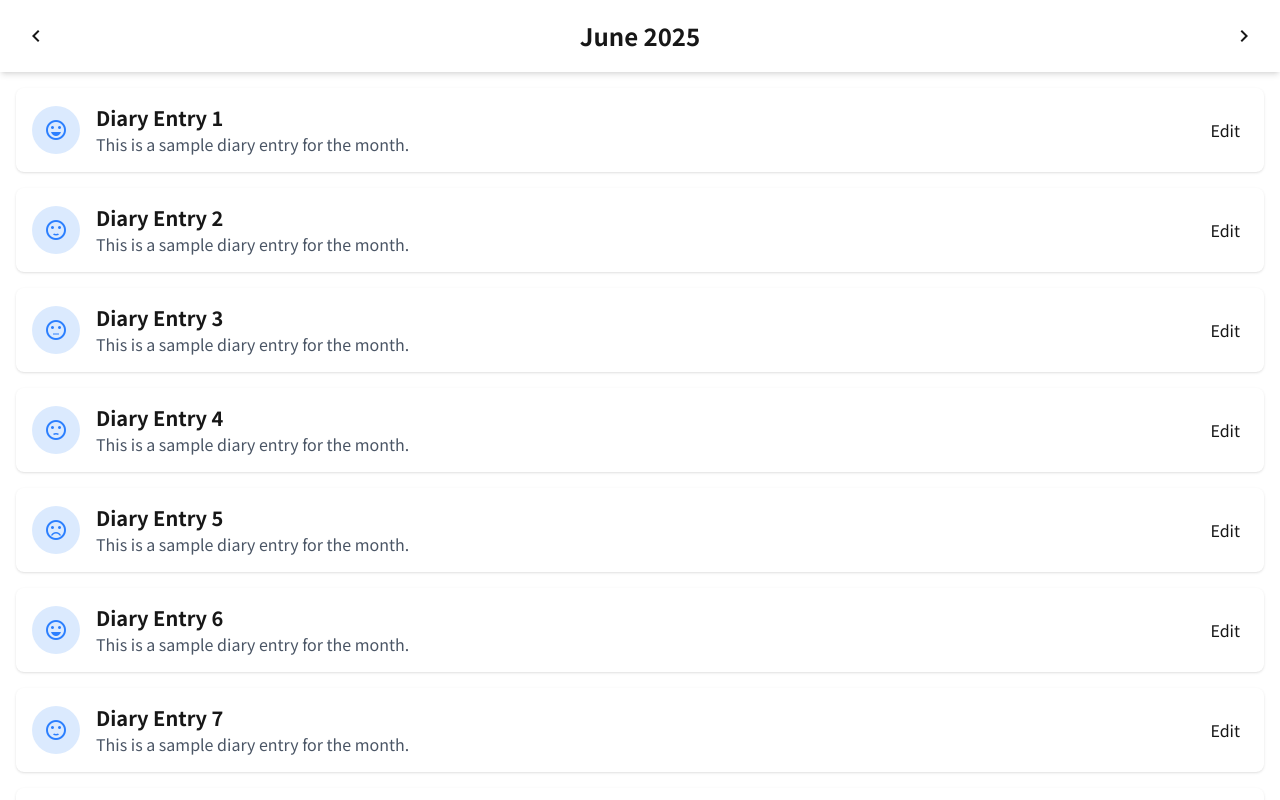
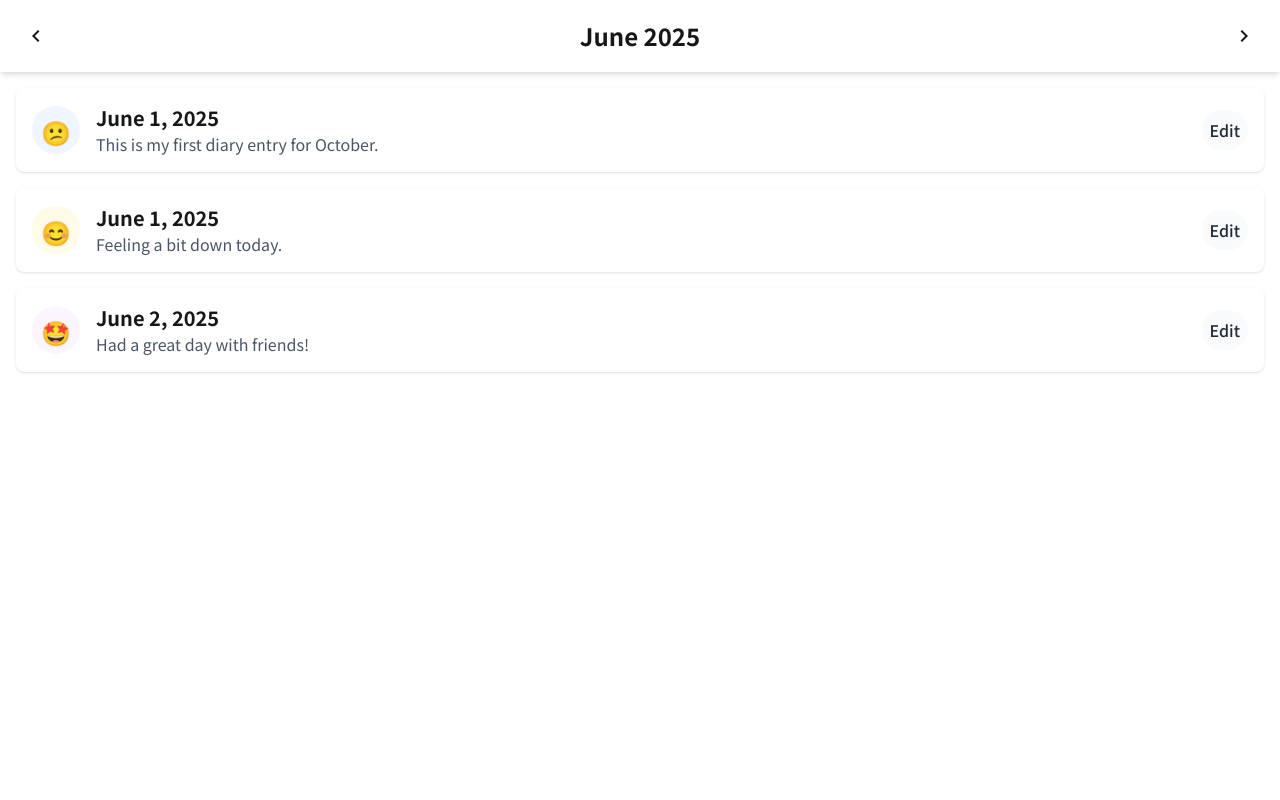
Before and after one commit to nada5un/emotion-diary-next, a Next.js app: page / in a window 1280 px wide. Shown: the top 800 px of the page. Built offline with nearby package versions, Linux system fonts and the light colour scheme.

Commit message:
add: implement dummy diary entries with emotion support in Home component

```diff
--- a/src/app/page.tsx
+++ b/src/app/page.tsx
@@ -2,8 +2,29 @@
 
 import Button from "@/components/buttons/Button";
 import IconButton from "@/components/buttons/IconButton";
+import { EMOTIONS } from "@/constants/emotion";
 
 function Home() {
+    const dummyData = [
+        {
+            id: 1,
+            date: "2025-06-01",
+            content: "This is my first diary entry for October.",
+            emotion: EMOTIONS.NOT_GREAT,
+        },
+        {
+            id: 2,
+            date: "2025-06-01",
+            content: "Feeling a bit down today.",
+            emotion: EMOTIONS.GREAT,
+        },
+        {
+            id: 3,
+            date: "2025-06-02",
+            content: "Had a great day with friends!",
+            emotion: EMOTIONS.SUPER_GREAT,
+        },
+    ];
     return (
         <div>
             <header className="flex items-center justify-between p-4 bg-white shadow-md">
@@ -23,37 +44,32 @@ function Home() {
                 />
             </header>
 
-            {/*// 🧠 make a list of diary entries for the current month*/}
             <div className="p-4">
                 <ul className="space-y-4">
-                    {/* Example diary entries */}
-                    {Array.from({ length: 10 }, (_, index) => (
+                    {dummyData.map((entry) => (
                         <li
-                            key={index}
-                            className="flex p-4 rounded-lg shadow transition-colors items-center"
+                            key={entry.id}
+                            className={`flex p-4 rounded-lg shadow items-center transition-colors duration-150 hover:bg-gray-50`}
                         >
-                            {/*// 🧠 make a random color for each entry with 5 emotion colors*/}
-
-                            <div className="w-12 h-12 flex items-center justify-center bg-blue-100 rounded-full mr-4">
+                            <div
+                                className={`w-12 h-12 flex items-center justify-center rounded-full mr-4 ${entry.emotion.bgColor}`}
+                            >
                                 <span className="material-icons text-blue-500">
-                                    {
-                                        [
-                                            "sentiment_very_satisfied",
-                                            "sentiment_satisfied",
-                                            "sentiment_neutral",
-                                            "sentiment_dissatisfied",
-                                            "sentiment_very_dissatisfied",
-                                        ][index % 5]
-                                    }
+                                    {entry.emotion.emoji}
                                 </span>
                             </div>
                             <div className="flex flex-col flex-grow">
                                 <h2 className="text-xl font-semibold">
-                                    Diary Entry {index + 1}
+                                    {new Date(entry.date).toLocaleDateString(
+                                        "en-US",
+                                        {
+                                            month: "long",
+                                            day: "numeric",
+                                            year: "numeric",
+                                        },
+                                    )}
                                 </h2>
-                                <p className="text-gray-600">
-                                    This is a sample diary entry for the month.
-                                </p>
+                                <p className="text-gray-600">{entry.content}</p>
                             </div>
                             <div>
                                 <Button label="Edit"></Button>
@@ -61,6 +77,40 @@ function Home() {
                         </li>
                     ))}
                 </ul>
+                {/*<ul className="space-y-4">*/}
+                {/*    /!* Example diary entries *!/*/}
+                {/*    {Array.from({ length: 10 }, (_, index) => (*/}
+                {/*        <li*/}
+                {/*            key={index}*/}
+                {/*            className="flex p-4 rounded-lg shadow transition-colors items-center"*/}
+                {/*        >*/}
+                {/*            <div className="w-12 h-12 flex items-center justify-center bg-blue-100 rounded-full mr-4">*/}
+                {/*                <span className="material-icons text-blue-500">*/}
+                {/*                    {*/}
+                {/*                        [*/}
+                {/*                            "sentiment_very_satisfied",*/}
+                {/*                            "sentiment_satisfied",*/}
+                {/*                            "sentiment_neutral",*/}
+                {/*                            "sentiment_dissatisfied",*/}
+                {/*                            "sentiment_very_dissatisfied",*/}
+                {/*                        ][index % 5]*/}
+                {/*                    }*/}
+                {/*                </span>*/}
+                {/*            </div>*/}
+                {/*            <div className="flex flex-col flex-grow">*/}
+                {/*                <h2 className="text-xl font-semibold">*/}
+                {/*                    Diary Entry {index + 1}*/}
+                {/*                </h2>*/}
+                {/*                <p className="text-gray-600">*/}
+                {/*                    This is a sample diary entry for the month.*/}
+                {/*                </p>*/}
+                {/*            </div>*/}
+                {/*            <div>*/}
+                {/*                <Button label="Edit"></Button>*/}
+                {/*            </div>*/}
+                {/*        </li>*/}
+                {/*    ))}*/}
+                {/*</ul>*/}
             </div>
         </div>
     );
--- a/src/components/buttons/Button.tsx
+++ b/src/components/buttons/Button.tsx
@@ -14,11 +14,13 @@ const Button = ({
     return (
         <button
             type="button"
-            className="group p-2 rounded-full hover:bg-gray-200 transition-colors duration-150 relative overflow-hidden  cursor-pointer"
+            className="group p-2 rounded-full bg-gray-50 transition-colors duration-150 relative overflow-hidden cursor-pointer text-gray-800 hover:bg-gray-300 disabled:opacity-50"
             onClick={onClick}
             disabled={disabled}
         >
-            {label && <span className="z-10 relative">{label}</span>}
+            {label && (
+                <span className="z-10 relative font-medium">{label}</span>
+            )}
             <span className="absolute inset-0 w-full h-full rounded-full bg-gray-200 opacity-0 group-hover:opacity-100 transition-opacity duration-150" />
         </button>
     );
```
